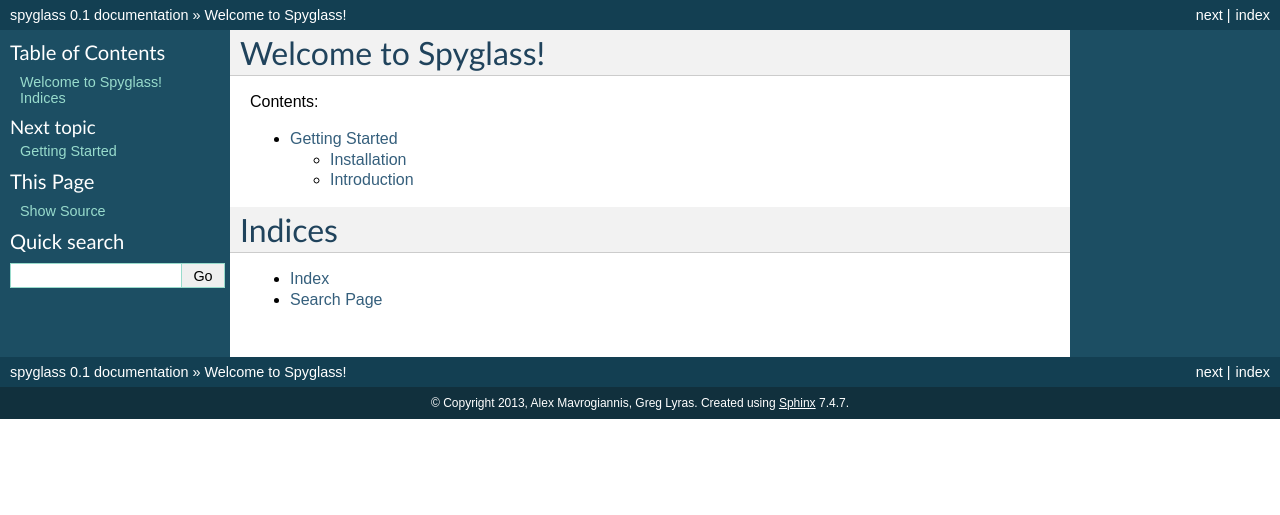
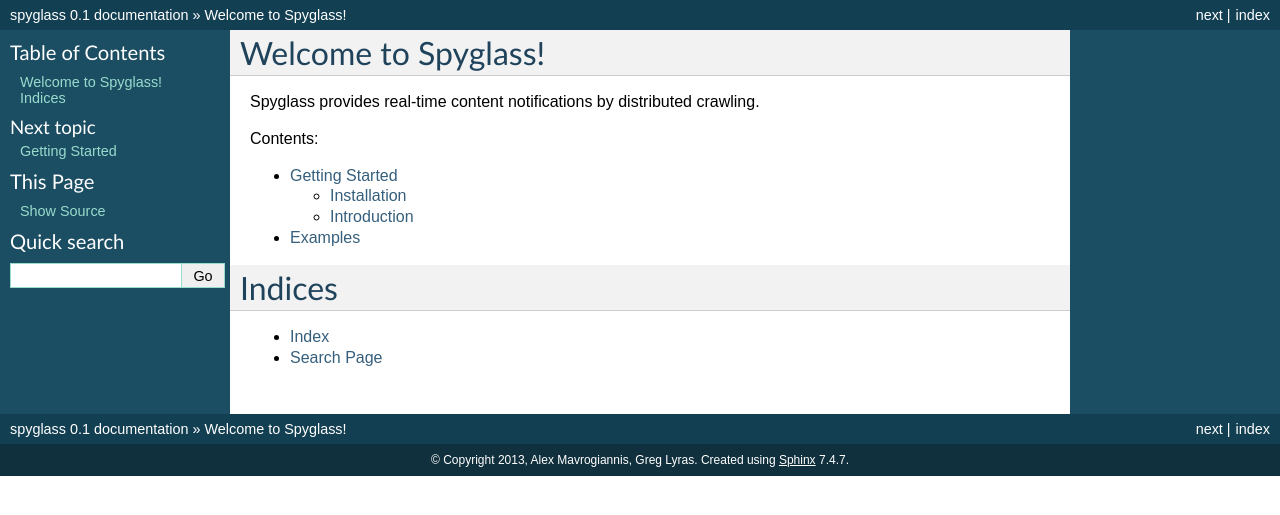
Before and after one commit to alexmavr/django-spyglass, a Sphinx documentation site: the page built from docs/source/index.rst, in a window 1280 px wide. Shown: the top 515 px of the page. Built offline with Sphinx 7.4.7, drawn with Linux system fonts in a browser that asks for light colours; pages that are not in the unit, such as notebooks, are missing from menus.

Commit message:
added dummy examples section and testing post-commit hook

```diff
--- /dev/null
+++ b/docs/source/Examples.rst
@@ -0,0 +1,3 @@
+========
+Examples
+========
--- a/docs/source/index.rst
+++ b/docs/source/index.rst
@@ -5,6 +5,7 @@
 
 Welcome to Spyglass!
 ====================
+Spyglass provides real-time content notifications by distributed crawling.
 
 Contents:
 
@@ -13,6 +14,7 @@
 
    Getting Started
    Features
+   Examples
 
 
 
```
